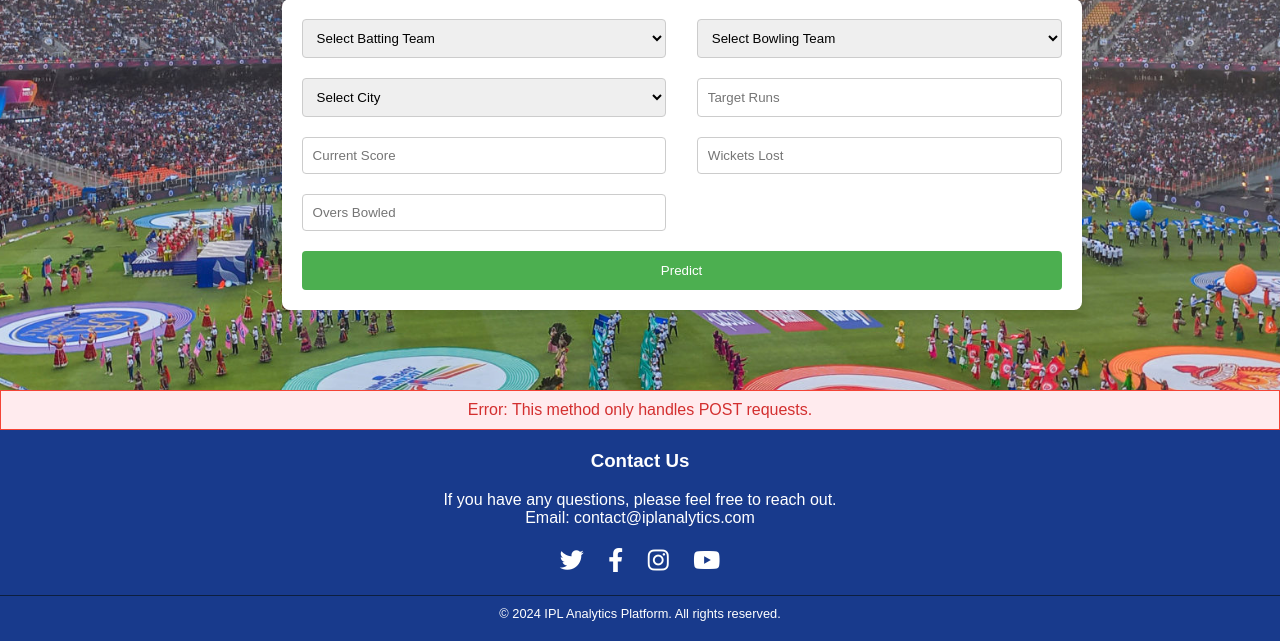
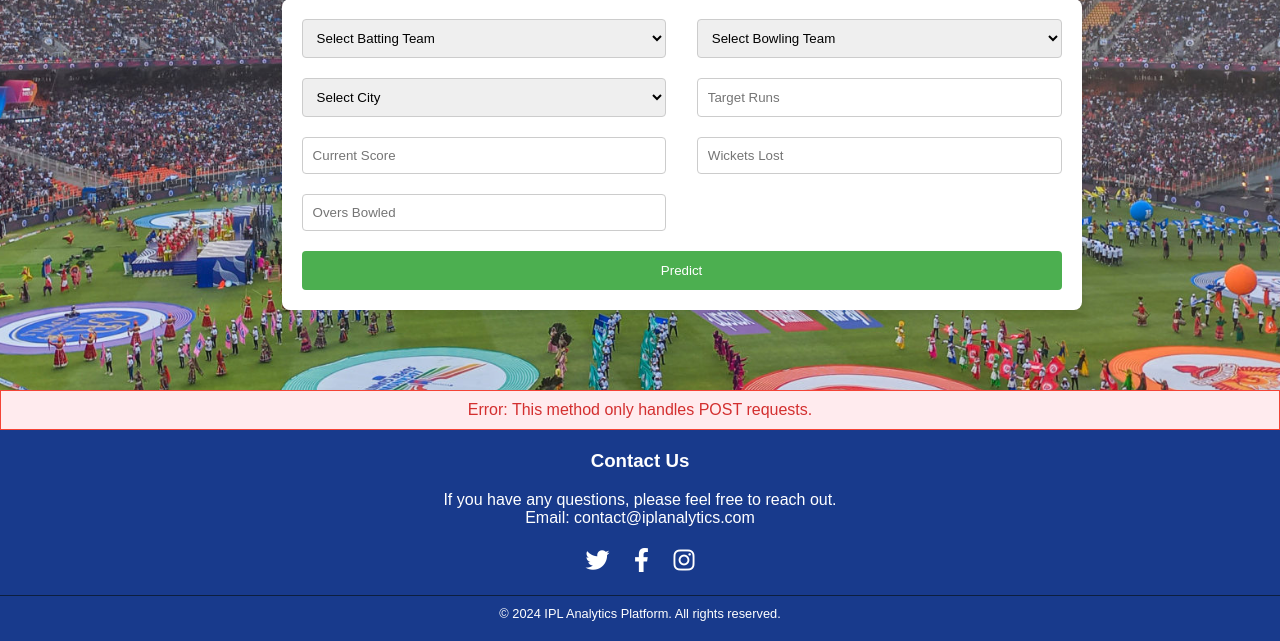
Before and after one commit to saimani251/IPL_Platform, a Django app: page /result/ in a window 1280 px wide. Shown: the part 303-944 px from the top of the page. Run offline with Django 5.2, Linux system fonts and the light colour scheme.

Commit message:
Update predictions.html

```diff
--- a/templates/predictions.html
+++ b/templates/predictions.html
@@ -25,7 +25,7 @@
             <a href="{% url 'home' %}" class="nav-item"><strong>HOME</strong></a>
             <a href="{% url 'home' %}#features" class="nav-item"><strong>FEATURES</strong></a>
             <a href="{% url 'home' %}#visualization-previews" class="nav-item"><strong>PREVIEW</strong></a>
-            <a href="{% url 'home' %}#contact" class="nav-item"><strong>CONTACT</strong></a>
+            <a href="#contact" class="nav-item"><strong>CONTACT</strong></a>
             <a href="https://en.wikipedia.org/wiki/Indian_Premier_League" class="nav-item"><strong>IPL</strong></a>
         </div>
     </nav>
@@ -160,10 +160,9 @@
         <p>If you have any questions, please feel free to reach out.</p>
         <p>Email: contact@iplanalytics.com</p>
         <div class="social-media">
-            <a href="https://twitter.com/ipl" target="_blank"><i class="fab fa-twitter"></i></a>
-            <a href="https://facebook.com/ipl" target="_blank"><i class="fab fa-facebook-f"></i></a>
-            <a href="https://instagram.com/ipl" target="_blank"><i class="fab fa-instagram"></i></a>
-            <a href="https://youtube.com/ipl" target="_blank"><i class="fab fa-youtube"></i></a>
+            <a href="https://x.com/IPL?t=e-EXc1ehSiiu9IDCEcL-Yw&s=08" target="_blank"><i class="fab fa-twitter"></i></a>
+            <a href="https://www.facebook.com/IPL?mibextid=rS40aB7S9Ucbxw6v" target="_blank"><i class="fab fa-facebook-f"></i></a>
+            <a href="https://www.instagram.com/iplt20?igsh=c3hzYnVneWl5Z2Np" target="_blank"><i class="fab fa-instagram"></i></a>
         </div>
     </div>
     <div class="footer-bottom">
```
